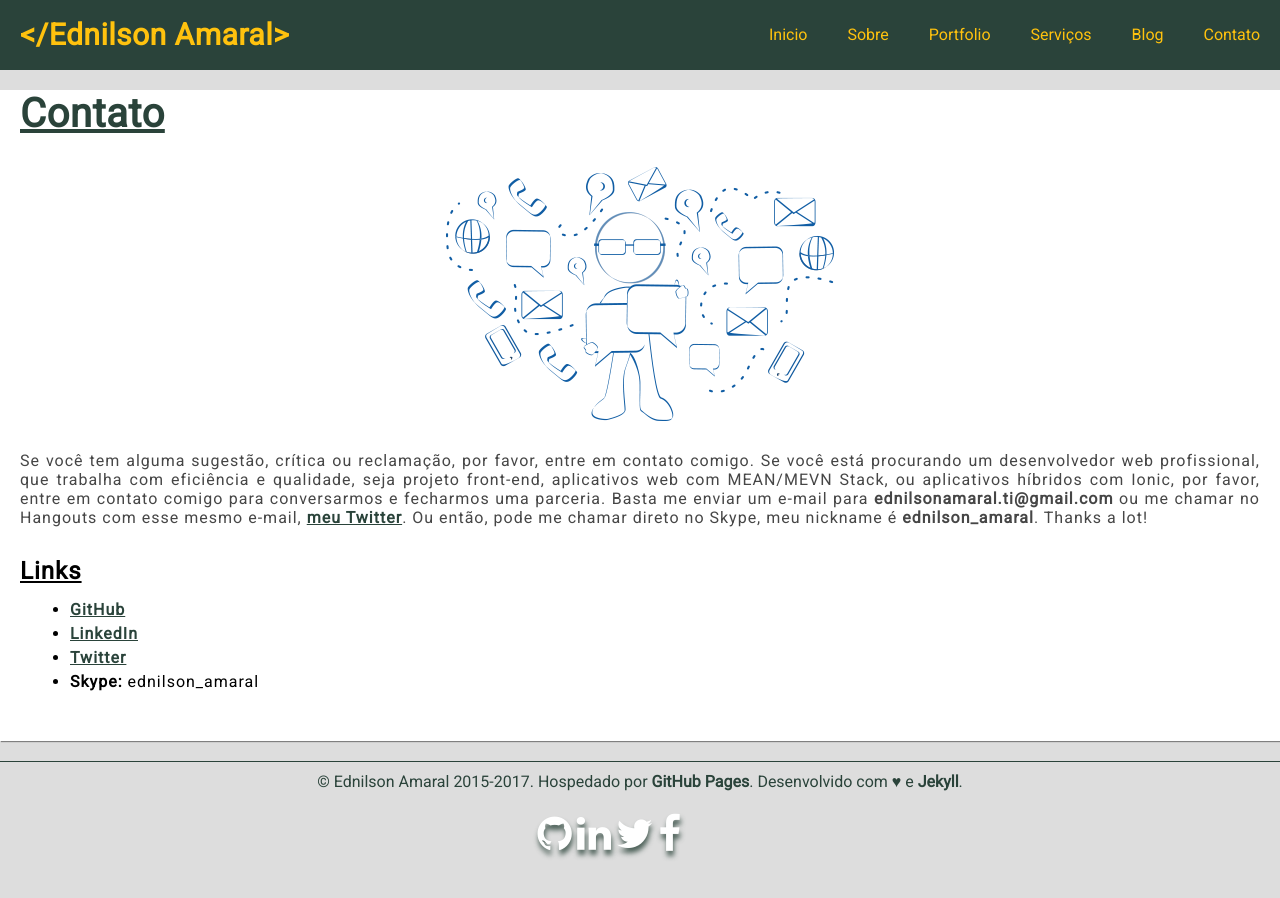
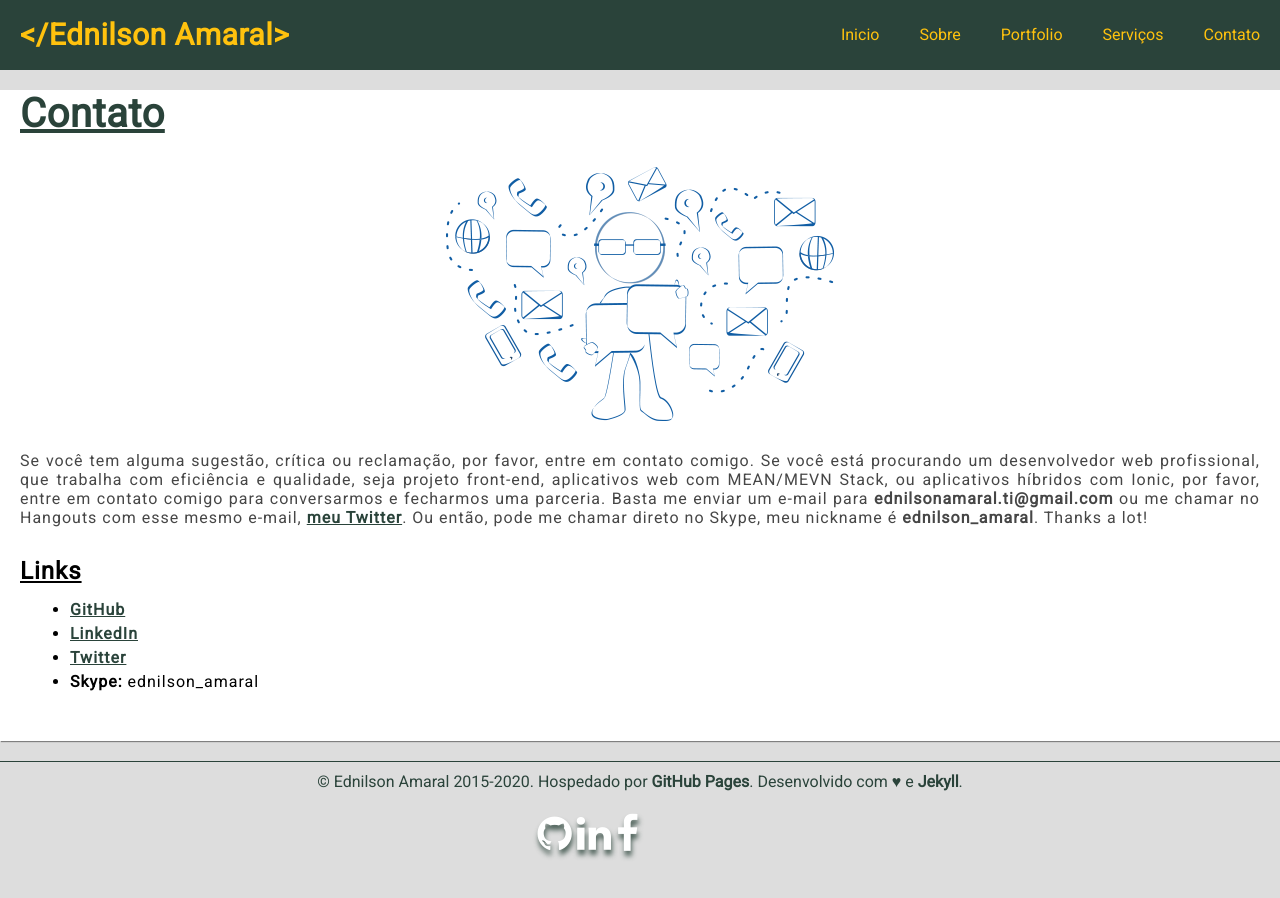
Before and after one commit to ednilsonamaral/ednilsonamaral.github.io, a Jekyll site: the page built from contato.md, in a window 1280 px wide. Built offline with Jekyll 4.4.1, drawn with Linux system fonts in a browser that asks for light colours; comment, search, counter and statistics services are not loaded.

Commit message:
update header and footer

```diff
--- a/_includes/footer.html
+++ b/_includes/footer.html
@@ -1,6 +1,6 @@
 <footer class="footer">
     <div class="text">
-        <p class="title">&copy; Ednilson Amaral 2015-2017. Hospedado por <a href="https://pages.github.com/" target="_blank" title="Clique aqui para ir para o site do GitHub Pages">GitHub Pages</a>. Desenvolvido com &hearts; e <a href="https://jekyllrb.com/" target="_blank" title="Clique aqui para ir pra página oficial do Jekyll">Jekyll</a>.
+        <p class="title">&copy; Ednilson Amaral 2015-2020. Hospedado por <a href="https://pages.github.com/" target="_blank" title="Clique aqui para ir para o site do GitHub Pages">GitHub Pages</a>. Desenvolvido com &hearts; e <a href="https://jekyllrb.com/" target="_blank" title="Clique aqui para ir pra página oficial do Jekyll">Jekyll</a>.
         </p>
     </div><!-- fim do /.text do footer -->
 
@@ -16,12 +16,6 @@
                 <li>
                     <a href="https://br.linkedin.com/in/ednilson-amaral-02a984106" target="_blank" title="Clique aqui para ir ao Linkedin do Ednilson Amaral">
                         <i class="fa fa-linkedin" aria-hidden="true"></i>
-                    </a>
-                </li>
-
-                <li>
-                    <a href="https://twitter.com/ednilsonaamaral" target="_blank" title="Clique aqui para ir ao Twitter do Ednilson Amaral">
-                        <i class="fa fa-twitter" aria-hidden="true"></i>
                     </a>
                 </li>
 
--- a/_includes/header.html
+++ b/_includes/header.html
@@ -15,7 +15,7 @@
                     <li class="menu-item"><a class="menu-link" href="/sobre">Sobre</a></li>
                     <li class="menu-item"><a class="menu-link" href="/portfolio">Portfolio</a></li>
                     <li class="menu-item"><a class="menu-link" href="/servicos">Serviços</a></li>
-                    <li class="menu-item"><a class="menu-link" href="/blog">Blog</a></li>
+                    <!-- <li class="menu-item"><a class="menu-link" href="/blog">Blog</a></li> -->
                     <li class="menu-item"><a class="menu-link" href="/contato">Contato</a></li>
                 </ul>
             </nav>
--- a/index.html
+++ b/index.html
@@ -14,7 +14,7 @@ layout: home
 
     <section class="intro">
         <p class="text">
-        Olá, sou <strong>Ednilson Amaral</strong>! Tenho 27 anos, moro em <strong>Itapeva/SP</strong> e trabalho como <strong>Desenvolvedor Full Stack Javascript</strong>. Sou papai do <em>baby boy</em> Rodrigo (4 anos), apaixonado por tudo que é relacionado à tecnologias web, e, também, sou atleta de Jiu Jitsu, amante de NFL, comida japonesa, UFC, games, filmes, séries <em>(geek detected)</em>. Aqui você pode ver um pouco sobre mim, sobre minhas habilidades, meu blog, portfolio e projetos pessoais.
+        Olá, sou <strong>Ednilson Amaral</strong>! Tenho 28 anos, moro em <strong>Itapeva/SP</strong> e trabalho como <strong>Desenvolvedor Full Stack Javascript</strong>. Sou papai do <em>baby boy</em> Rodrigo (4 anos), apaixonado por tudo que é relacionado à tecnologias web, e, também, sou atleta de Jiu Jitsu, amante de NFL, comida japonesa, UFC, games, filmes, séries. Aqui você pode ver um pouco sobre mim, sobre minhas habilidades, serviços, portfolio e projetos pessoais.
         </p>
     </section><!-- fim da /.intro do autor do blog -->
 
```
